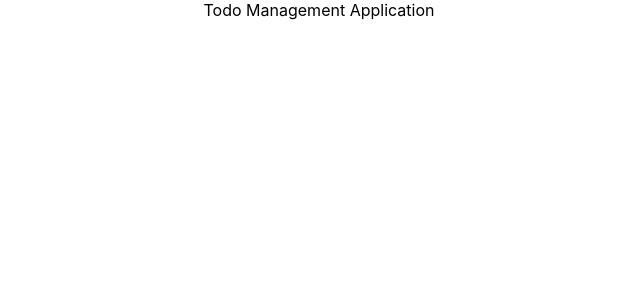
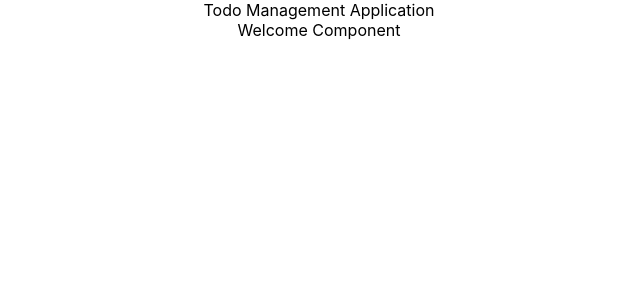
Before and after one commit to Inderby/todo-app, a React (Create React App) app: page / in a window 1280 px wide. Shown: the top 300 px of the page, without its empty margins (321-961 px from the left). Built offline with nearby package versions, Linux system fonts and the light colour scheme.

Commit message:
Generate `WelcomeComponent.jsx`

```diff
--- a/src/component/TodoApp.jsx
+++ b/src/component/TodoApp.jsx
@@ -1,7 +1,9 @@
+import WelcomeComponent from "./WelcomeComponent"
 export default function TodoApp(){
     return (
         <div className="TodoApp">
             Todo Management Application
+            <WelcomeComponent/>
         </div>
     )
 }
--- /dev/null
+++ b/src/component/WelcomeComponent.jsx
@@ -0,0 +1,5 @@
+export default function WelcomeComponent(){
+    return (
+        <div className="Welcome">Welcome Component</div>
+    )
+}
```
